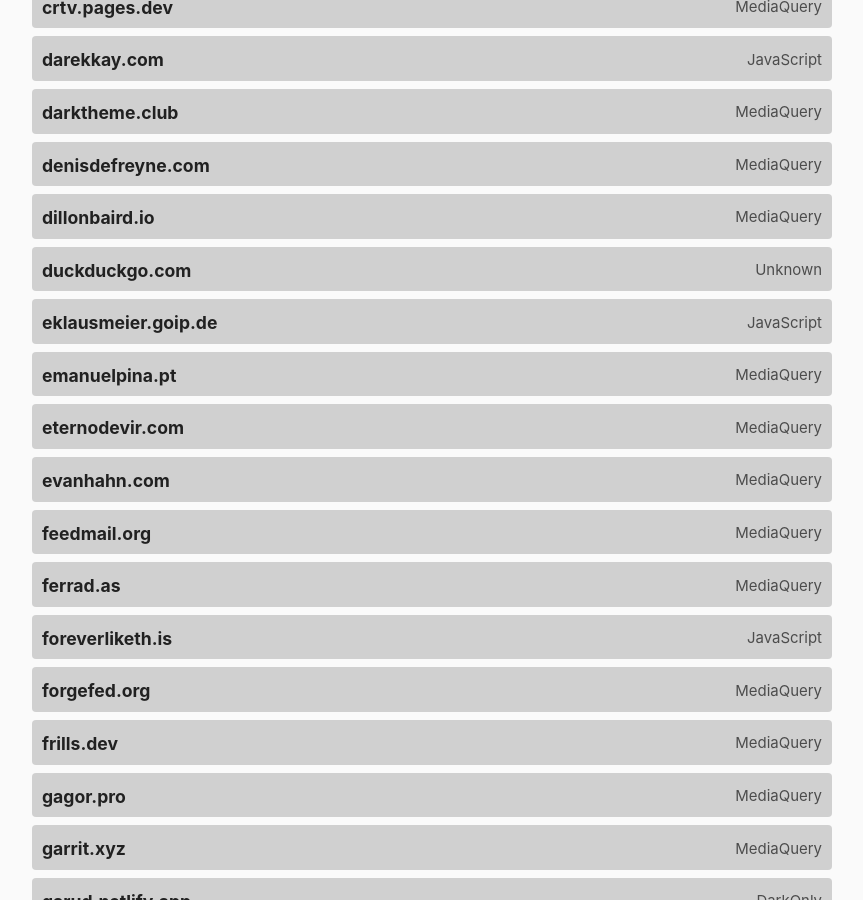
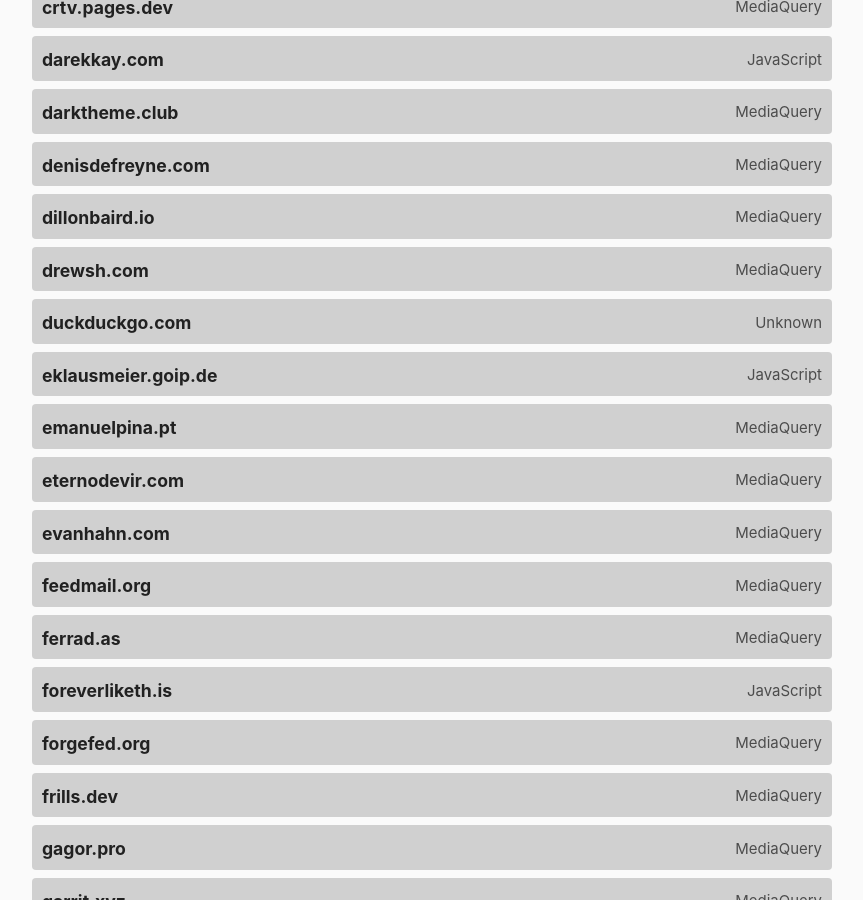
Before and after one commit to katherinek727/darktheme.club, a Jekyll site: the page built from index.md, in a window 1280 px wide and 900 px high, scrolled down 2585 px. Shown: the whole window, without its empty margins (208-1071 px from the left). Built offline with Jekyll 4.4.1, drawn with Linux system fonts in a browser that asks for light colours.

Commit message:
Update sites.yml

```diff
--- a/_data/sites.yml
+++ b/_data/sites.yml
@@ -202,6 +202,11 @@
   url: https://dillonbaird.io/
   method: mediaquery
   last_checked: 2023-10-12
+
+- domain: drewsh.com
+  url: https://drewsh.com/
+  method: mediaquery
+  last_checked: 2025-01-19
 
 - domain: duckduckgo.com
   url: https://duckduckgo.com/
```
